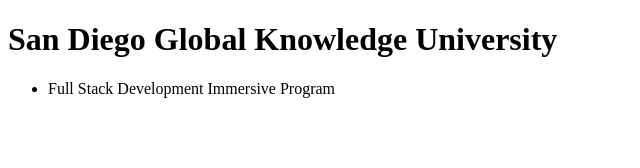
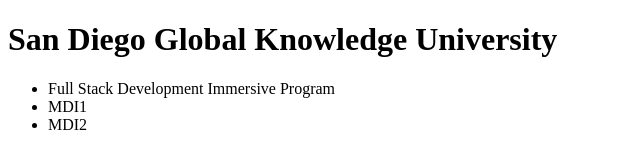
Before and after one commit to leoMirandaa/101-my-blog-74, a plain HTML site: page myBlog/index.html in a window 1280 px wide. Shown: the whole page, without its empty margins (0-640 px from the left). Drawn offline with Linux system fonts and the light colour scheme.

Commit message:
Add files via upload

```diff
--- a/myBlog/index.html
+++ b/myBlog/index.html
@@ -10,6 +10,8 @@
 
   <ul>
     <li>Full Stack Development Immersive Program</li>
+    <li>MDI1</li>
+    <li>MDI2</li>
   </ul>
 </body>
 </html>
```
